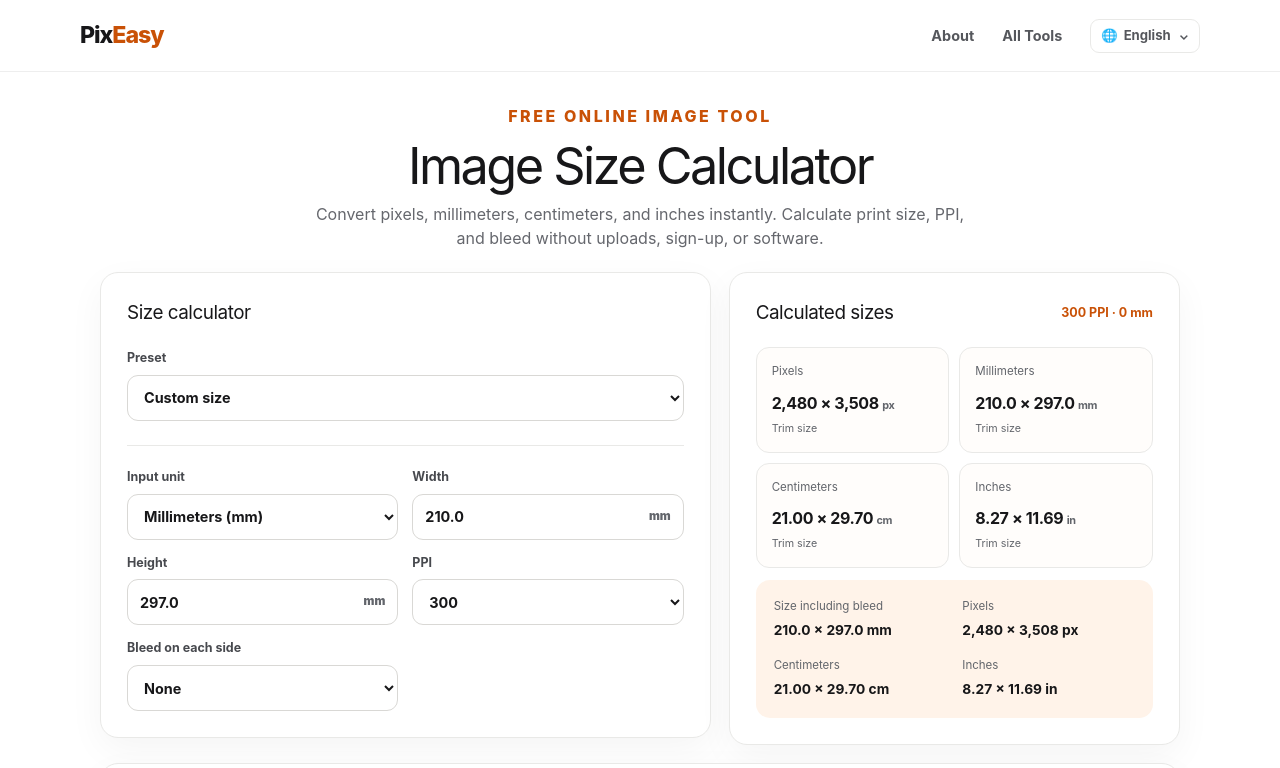
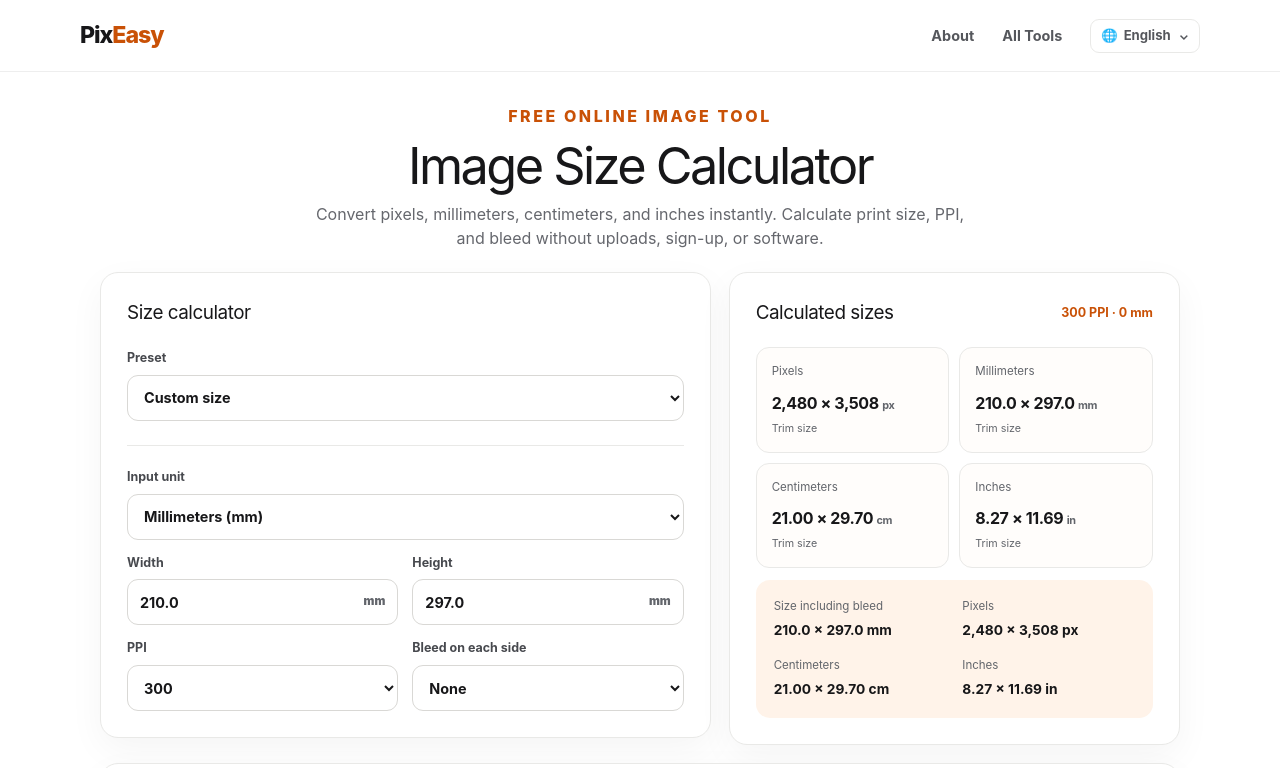
Before and after one commit to gokgrain/pixeasy, a Next.js app: page /image-size-calculator in a window 1280 px wide. Shown: the top 768 px of the page. Built offline with nearby package versions, Linux system fonts and the light colour scheme.

Commit message:
Update globals.css

```diff
--- a/app/globals.css
+++ b/app/globals.css
@@ -204,6 +204,7 @@ h1,h2,h3,p { margin-top:0; }
 .calculator-preset-select select { width:100%; min-height:46px; border:1px solid #d9d8d5; border-radius:11px; padding:10px 12px; background:#fff; color:var(--ink); font:inherit; font-size:.9rem; outline:none; }
 .calculator-preset-select select:focus { border-color:var(--orange); box-shadow:0 0 0 3px rgba(255,127,38,.13); }
 .calculator-input-grid { display:grid; grid-template-columns:repeat(2,minmax(0,1fr)); gap:14px; margin-top:24px; padding-top:22px; border-top:1px solid var(--line); }
+.calculator-input-grid label:first-child { grid-column:1 / -1; }
 .calculator-input-grid label,.bleed-difference-inputs label { display:grid; gap:7px; color:#47494e; font-size:.78rem; font-weight:750; }
 .calculator-input-grid input,.calculator-input-grid select,.bleed-difference-inputs input { width:100%; min-height:46px; border:1px solid #d9d8d5; border-radius:11px; padding:10px 12px; background:#fff; color:var(--ink); font:inherit; font-size:.9rem; outline:none; }
 .calculator-input-grid input:focus,.calculator-input-grid select:focus,.bleed-difference-inputs input:focus { border-color:var(--orange); box-shadow:0 0 0 3px rgba(255,127,38,.13); }
```
